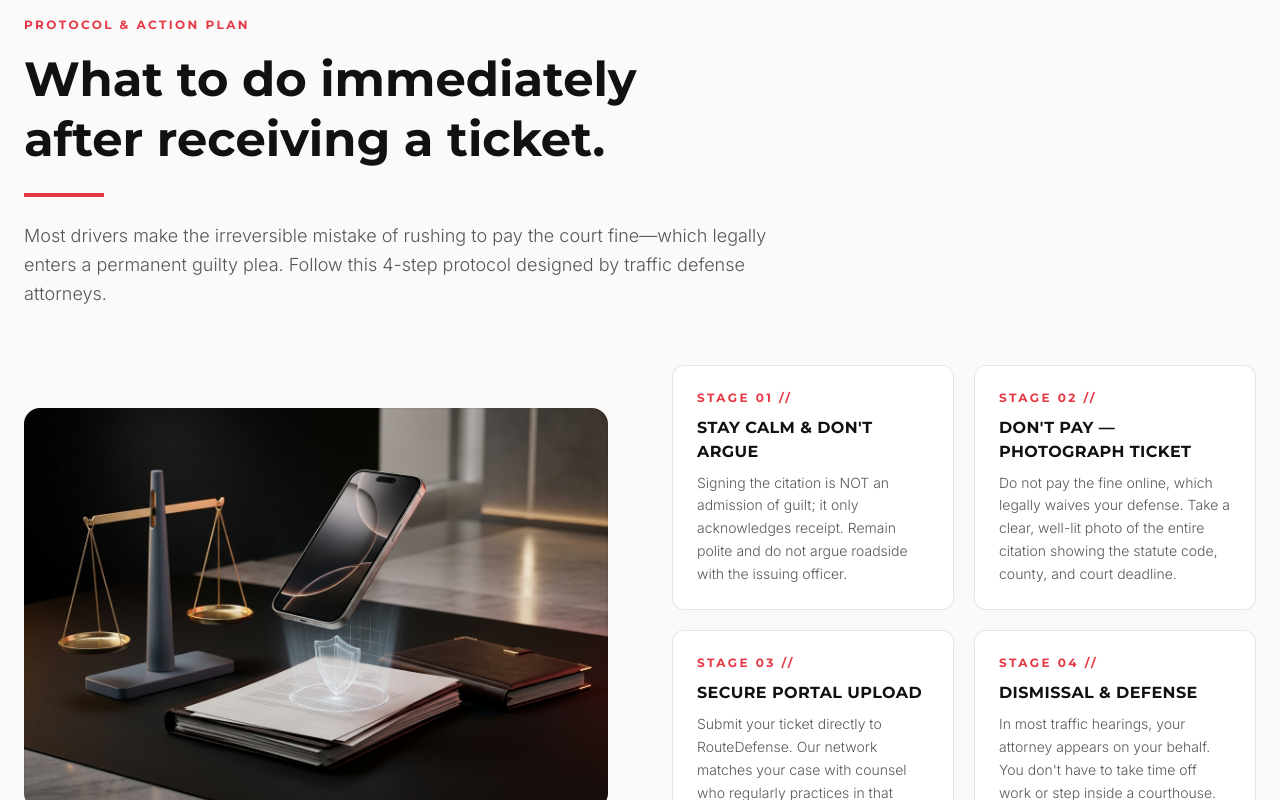
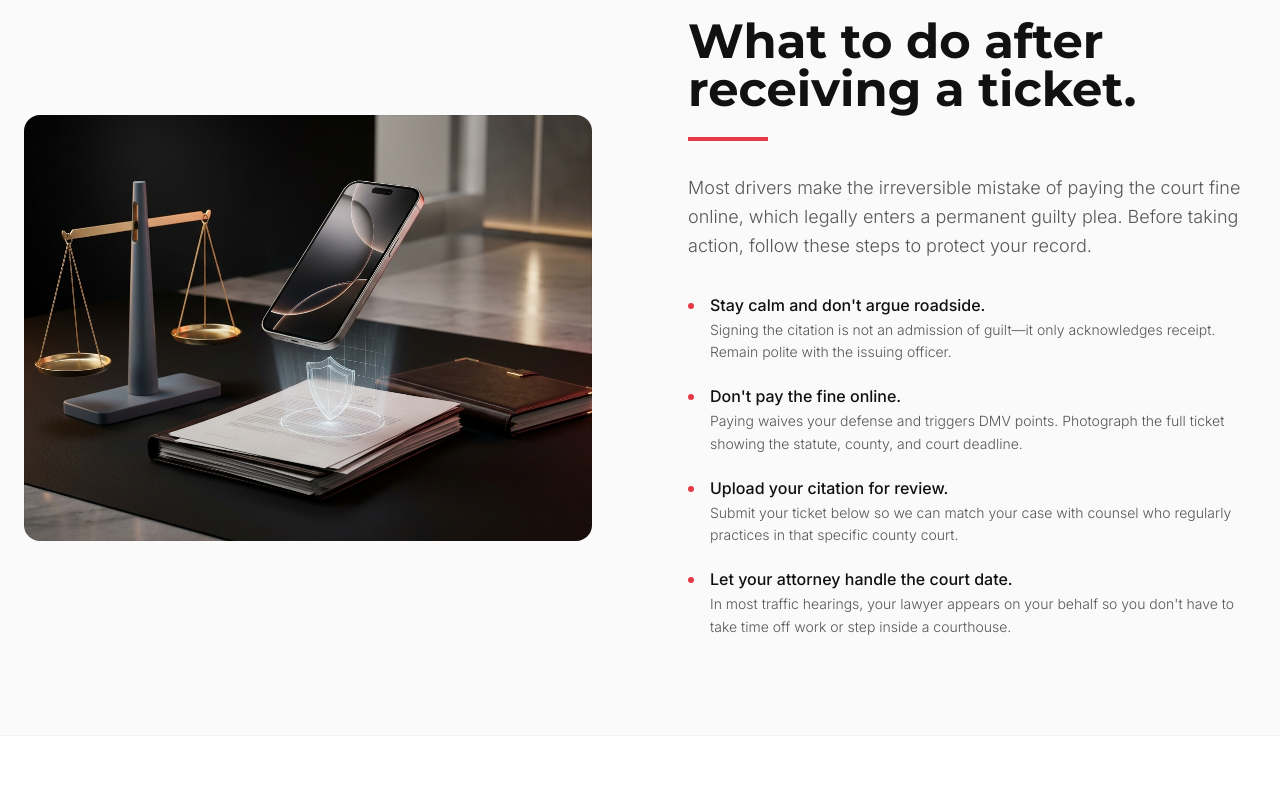
Before and after one commit to engnrhussein/routedefense, a Next.js app in the folder app-codebase/: page / in a window 1280 px wide. Shown: the part 1760-2560 px from the top of the page. Built offline with nearby package versions, Linux system fonts and the light colour scheme.

Commit message:
Remove Stage // card clutter and match exact KV Freight 2-column split layout

```diff
--- a/app-codebase/src/app/page.tsx
+++ b/app-codebase/src/app/page.tsx
@@ -384,39 +384,23 @@ export default function Home() {
         </div>
       </section>
 
-      {/* Driver Protocol / Steps Section (#how-it-works — KV Freight Minimalist Split) */}
+      {/* Driver Guidance Section (#how-it-works — Exact KV Freight 2-column split) */}
       <section
         id="how-it-works"
         className="py-24 px-6 bg-[#fafafa] border-t border-rdink/5 scroll-mt-20"
       >
         <div className="max-w-[1600px] mx-auto">
-          <div className="max-w-3xl mb-14">
-            <p className="font-heading text-rdaccent font-bold tracking-[0.2em] uppercase text-xs mb-4">
-              Protocol &amp; Action Plan
-            </p>
-            <h2 className="font-heading text-3xl md:text-5xl font-bold text-rdink leading-tight mb-6">
-              What to do immediately <br />
-              after receiving a ticket.
-            </h2>
-            <div className="w-20 h-1 bg-rdaccent mb-6" />
-            <p className="text-rdink/70 text-lg font-light leading-relaxed">
-              Most drivers make the irreversible mistake of rushing to pay the
-              court fine—which legally enters a permanent guilty plea. Follow
-              this 4-step protocol designed by traffic defense attorneys.
-            </p>
-          </div>
-
-          <div className="grid grid-cols-1 lg:grid-cols-12 gap-12 lg:gap-16 items-center">
+          <div className="grid grid-cols-1 lg:grid-cols-2 gap-16 lg:gap-24 items-center">
             <motion.div
               initial={{ opacity: 0, scale: 0.95 }}
               whileInView={{ opacity: 1, scale: 1 }}
               viewport={{ once: true, margin: "-100px" }}
               transition={{ duration: 0.8 }}
-              className="lg:col-span-6 relative aspect-[16/11] w-full bg-rdink/5 rounded-2xl overflow-hidden"
+              className="relative aspect-square md:aspect-[4/3] w-full bg-rdink/5 rounded-2xl overflow-hidden order-2 lg:order-1"
             >
               <Image
                 src="/images/guidance-illustration.jpg"
-                alt="RouteDefense Strategic Case Scanning & Legal Resolution Protocol"
+                alt="Traffic citation review and defense workflow"
                 fill
                 className="object-cover object-center"
               />
@@ -428,63 +412,51 @@ export default function Home() {
               whileInView={{ opacity: 1, x: 0 }}
               viewport={{ once: true, margin: "-100px" }}
               transition={{ duration: 0.8 }}
-              className="lg:col-span-6 grid grid-cols-1 sm:grid-cols-2 gap-5 w-full"
+              className="order-1 lg:order-2"
             >
-              <div className="bg-white border border-rdink/10 p-6 rounded-xl hover:border-rdink/30 transition-colors duration-300">
-                <span className="font-heading text-xs font-bold text-rdaccent tracking-[0.2em] uppercase block mb-2.5">
-                  Stage 01 //
-                </span>
-                <h3 className="font-heading text-base font-bold text-rdink uppercase tracking-wide mb-2">
-                  Stay Calm &amp; Don&apos;t Argue
-                </h3>
-                <p className="text-sm text-rdink/70 leading-relaxed font-light">
-                  Signing the citation is NOT an admission of guilt; it only
-                  acknowledges receipt. Remain polite and do not argue roadside
-                  with the issuing officer.
-                </p>
-              </div>
+              <h2 className="font-heading text-3xl md:text-5xl font-bold text-rdink mb-6">
+                What to do after <br />
+                receiving a ticket.
+              </h2>
+              <div className="w-20 h-1 bg-rdaccent mb-8" />
+              <p className="text-rdink/70 text-lg mb-8 leading-relaxed font-light">
+                Most drivers make the irreversible mistake of paying the court
+                fine online, which legally enters a permanent guilty plea.
+                Before taking action, follow these steps to protect your record.
+              </p>
 
-              <div className="bg-white border border-rdink/10 p-6 rounded-xl hover:border-rdink/30 transition-colors duration-300">
-                <span className="font-heading text-xs font-bold text-rdaccent tracking-[0.2em] uppercase block mb-2.5">
-                  Stage 02 //
-                </span>
-                <h3 className="font-heading text-base font-bold text-rdink uppercase tracking-wide mb-2">
-                  Don&apos;t Pay — Photograph Ticket
-                </h3>
-                <p className="text-sm text-rdink/70 leading-relaxed font-light">
-                  Do not pay the fine online, which legally waives your defense.
-                  Take a clear, well-lit photo of the entire citation showing
-                  the statute code, county, and court deadline.
-                </p>
-              </div>
-
-              <div className="bg-white border border-rdink/10 p-6 rounded-xl hover:border-rdink/30 transition-colors duration-300">
-                <span className="font-heading text-xs font-bold text-rdaccent tracking-[0.2em] uppercase block mb-2.5">
-                  Stage 03 //
-                </span>
-                <h3 className="font-heading text-base font-bold text-rdink uppercase tracking-wide mb-2">
-                  Secure Portal Upload
-                </h3>
-                <p className="text-sm text-rdink/70 leading-relaxed font-light">
-                  Submit your ticket directly to RouteDefense. Our network
-                  matches your case with counsel who regularly practices in that
-                  specific county court.
-                </p>
-              </div>
-
-              <div className="bg-white border border-rdink/10 p-6 rounded-xl hover:border-rdink/30 transition-colors duration-300">
-                <span className="font-heading text-xs font-bold text-rdaccent tracking-[0.2em] uppercase block mb-2.5">
-                  Stage 04 //
-                </span>
-                <h3 className="font-heading text-base font-bold text-rdink uppercase tracking-wide mb-2">
-                  Dismissal &amp; Defense
-                </h3>
-                <p className="text-sm text-rdink/70 leading-relaxed font-light">
-                  In most traffic hearings, your attorney appears on your
-                  behalf. You don&apos;t have to take time off work or step
-                  inside a courthouse.
-                </p>
-              </div>
+              <ul className="space-y-5">
+                {[
+                  {
+                    title: "Stay calm and don't argue roadside.",
+                    desc: "Signing the citation is not an admission of guilt—it only acknowledges receipt. Remain polite with the issuing officer.",
+                  },
+                  {
+                    title: "Don't pay the fine online.",
+                    desc: "Paying waives your defense and triggers DMV points. Photograph the full ticket showing the statute, county, and court deadline.",
+                  },
+                  {
+                    title: "Upload your citation for review.",
+                    desc: "Submit your ticket below so we can match your case with counsel who regularly practices in that specific county court.",
+                  },
+                  {
+                    title: "Let your attorney handle the court date.",
+                    desc: "In most traffic hearings, your lawyer appears on your behalf so you don't have to take time off work or step inside a courthouse.",
+                  },
+                ].map((step, i) => (
+                  <li key={i} className="flex items-start gap-4">
+                    <div className="w-1.5 h-1.5 rounded-full bg-rdaccent mt-2.5 shrink-0" />
+                    <div>
+                      <h3 className="text-rdink font-medium text-base mb-0.5">
+                        {step.title}
+                      </h3>
+                      <p className="text-rdink/70 text-sm leading-relaxed font-light">
+                        {step.desc}
+                      </p>
+                    </div>
+                  </li>
+                ))}
+              </ul>
             </motion.div>
           </div>
         </div>
```
